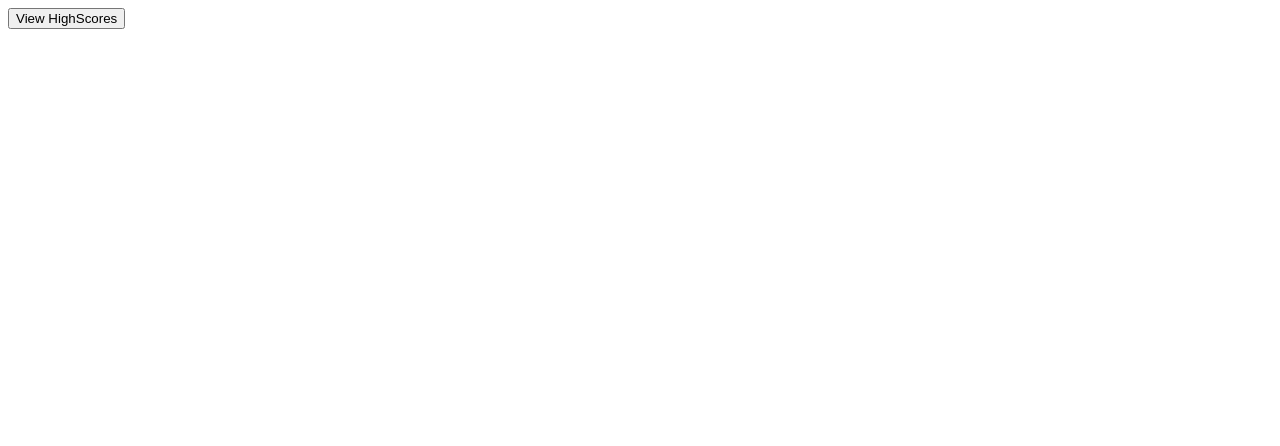
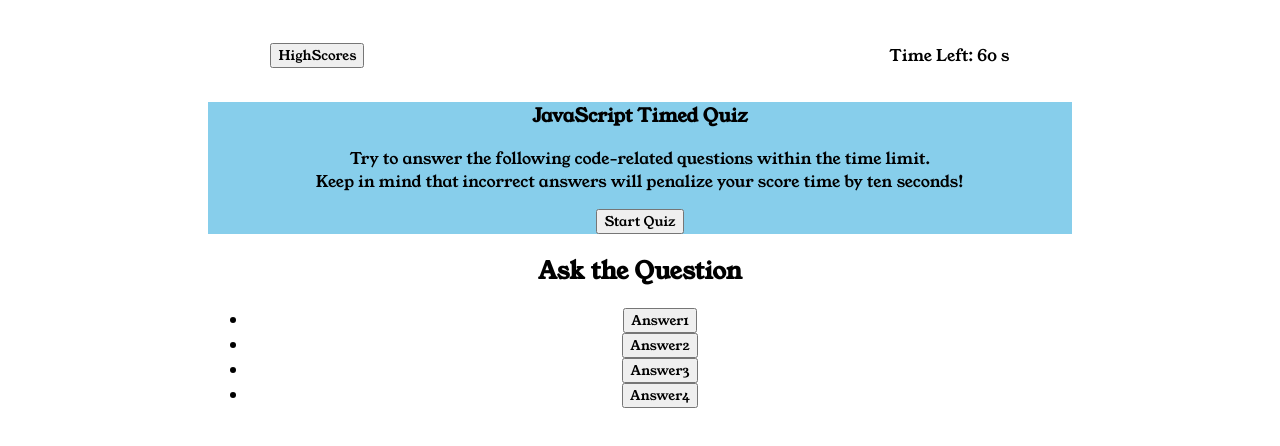
Before and after one commit to Lychnian/js-timed-quiz, a plain HTML site: page index.html in a window 1280 px wide. Drawn offline with Linux system fonts and the light colour scheme; files that its build step writes are made by us from their sources.

Commit message:
HTML Start quiz and questions sections, variables in JS

```diff
--- a/index.html
+++ b/index.html
@@ -4,28 +4,75 @@
         <title>Timed Quiz</title>
         <meta charset="UTF-8"/>
         <meta name="viewport" content=""width=device-width,initial-scale=1"/>
-        <link rel=""stylesheet" type=""text/css" href="style.css"/>
+        <link rel="stylesheet" type="text/css" href="./assets/style.css"/>
+        <link href="https://fonts.googleapis.com/css2?family=Inter:wght@600&family=Young+Serif&display=swap" rel="stylesheet">
     </head>
 
     <body>
         <header>
-            <div class="header">
-                <!-- High Score -->
+            <section class="header">
+                <!--Button to view high scores -->
                 <div>
-                    <button class="button" id="scoreboard">View HighScores</button>
+                    <button class="button" id="gradechk">HighScores</button>
+                </div>
+                <!-- Timer display -->
+                <div>
+                    <p id="timer">Time Left: 60 s</p>
+                </div>
+            </section>
+        </header>
+
+        <main>
+            <section>
+
+            <!-- Start quiz section -->
+
+            <section class="startpg" id="startpg">
+                <div id="start">
+                    <h1>
+                        JavaScript Timed Quiz
+                    </h1>
+
+                    <!-- Quiz Rules -->
+
+                    <p id="rules">Try to answer the following code-related questions within the time limit.<br>
+                            Keep in mind that incorrect answers will penalize your score time by ten seconds!
+                    </p>
+
+                    <!-- Button to start the quiz -->
+
+                    <button class="button" id="startbutton">Start Quiz</button>
+                </div>
+            </section>
+
+            <!-- Questions Section -->
+            <section class="questpg" id="questpg">
+                <div>
+                    <div>
+
+                        <!-- Question Text -->
+
+                        <h2 id="askquest">Ask the Question</h2>
+
+                        <!-- Options for the question -->
+
+                        <ul>
+                            <li><button class="options" id="ansbutton1"
+                                value="a">Answer1</button></li>
+                            <li><button class="options" id="ansbutton2"
+                                value="b">Answer2</button></li>
+                            <li><button class="options" id="ansbutton3"
+                                value="c">Answer3</button></li>
+                            <li><button class="options" id="ansbutton4"
+                                value="d">Answer4</button></li>
+                        </ul>
+
+
+                    </div>
+
                 </div>
 
 
-
-
-
-
-        </header>
-
-        <main>
-            <div>
-                <section class="startpage" id="startpage">
-                    <div id="starter"
 
             </section>
 
@@ -34,8 +81,10 @@
 
 
 
-        </main>
 
+
+            </section>
+            </section>
 
 
 
--- a/script.js
+++ b/script.js
@@ -1,5 +1,5 @@
 /* Define Variables */
 
 var startBtn = document.querySelector("#startbutton");
-var startPg = document.querySelector("startpage");
-var questPg = document.querySelector("questpage")
+var startPg = document.querySelector("#startpage");
+var questPg = document.querySelector("#questpage");
```
Lines whose indentation alone changed are shown as unchanged.
